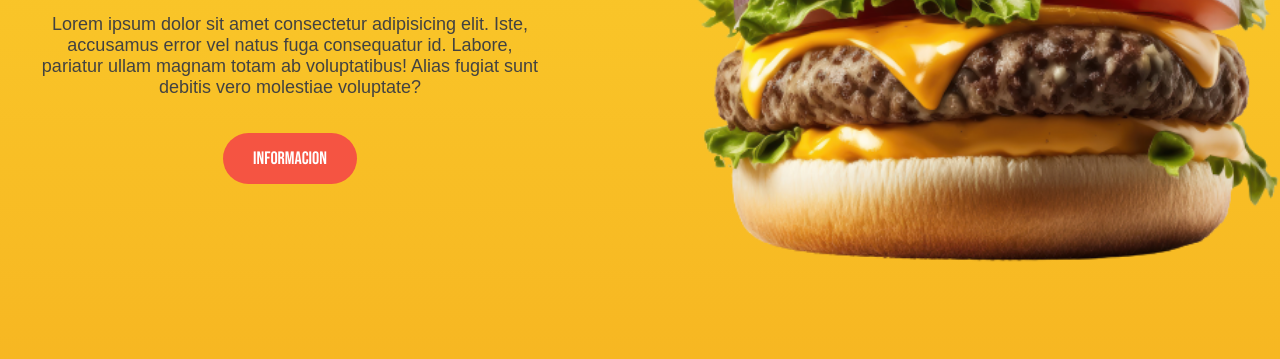
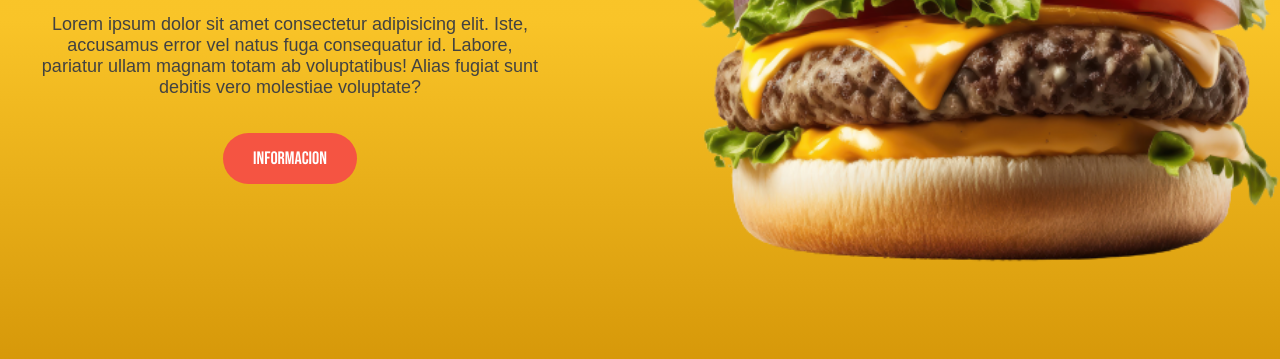
Before and after one commit to g0niii/Burguer-landingpageMaquetacion, a plain HTML site: page index.html in a window 1280 px wide. Shown: the part 441-800 px from the top of the page. Drawn offline with Linux system fonts and the light colour scheme.

Commit message:
segundoCommit

```diff
--- a/style.css
+++ b/style.css
@@ -25,7 +25,7 @@ p {
     background: linear-gradient(180deg,
             rgba(251, 205, 49, 1) 0%,
             rgba(249, 196, 40, 1) 51%,
-            rgba(246, 179, 32, 1) 100%);
+            rgb(204, 139, 0) 100%);
     min-height: 70vh;
     display: flex;
     align-items: center;
```
